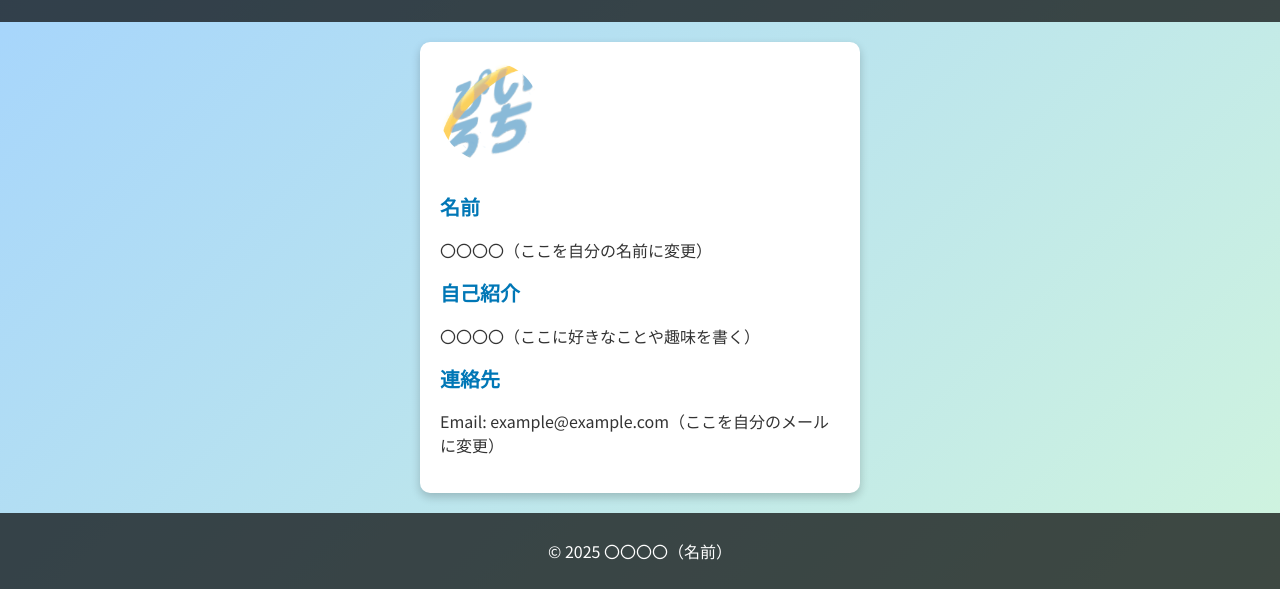
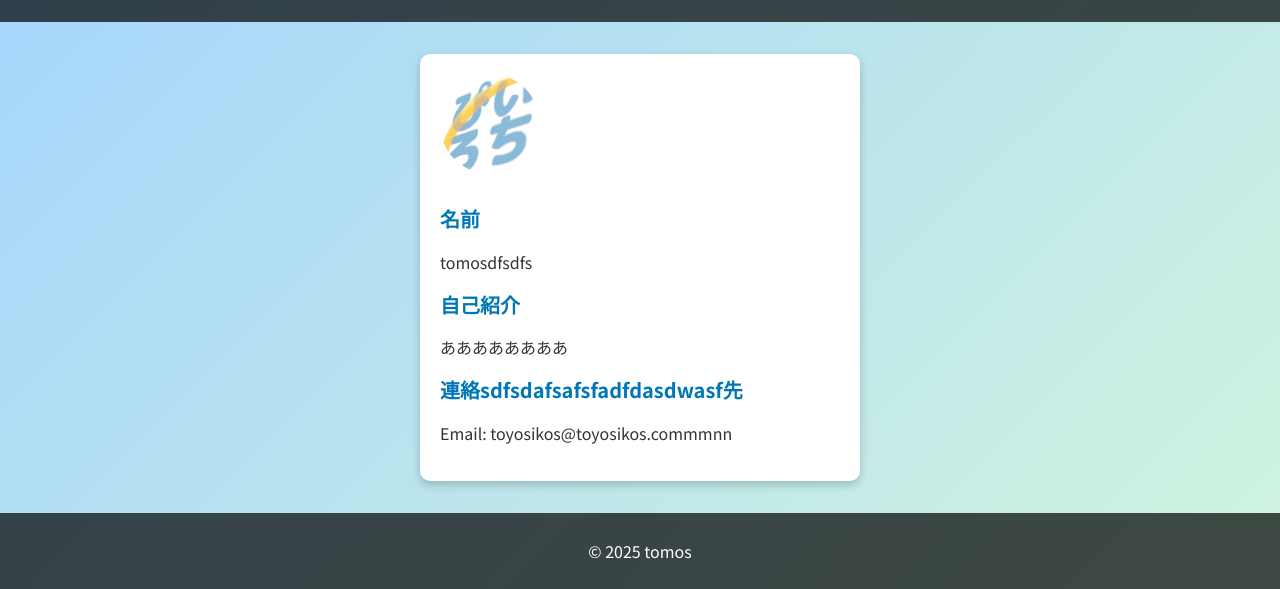
Before and after one commit to toyosikos/toyosikos.github.io, a plain HTML site: page index.html in a window 1280 px wide. Shown: the part 211-800 px from the top of the page. Drawn offline with Linux system fonts and the light colour scheme.

Commit message:
change the name

```diff
--- a/index.html
+++ b/index.html
@@ -16,16 +16,16 @@
         <section class="profile">
             <img src="profile.jpg" alt="プロフィール画像">
             <h2>名前</h2>
-            <p>〇〇〇〇（ここを自分の名前に変更）</p>
+            <p>tomosdfsdfs</p>
             <h2>自己紹介</h2>
-            <p>〇〇〇〇（ここに好きなことや趣味を書く）</p>
-            <h2>連絡先</h2>
-            <p>Email: example@example.com（ここを自分のメールに変更）</p>
+            <p>ああああああああ</p>
+            <h2>連絡sdfsdafsafsfadfdasdwasf先</h2>
+            <p>Email: toyosikos@toyosikos.commmnn</p>
         </section>
     </main>
 
     <footer>
-        <p>&copy; 2025 〇〇〇〇（名前）</p>
+        <p>&copy; 2025 tomos</p>
     </footer>
 </body>
 </html>
```
